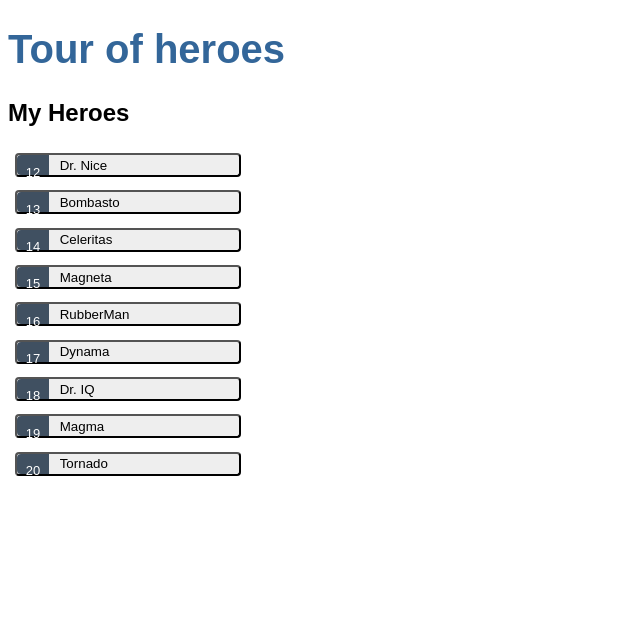
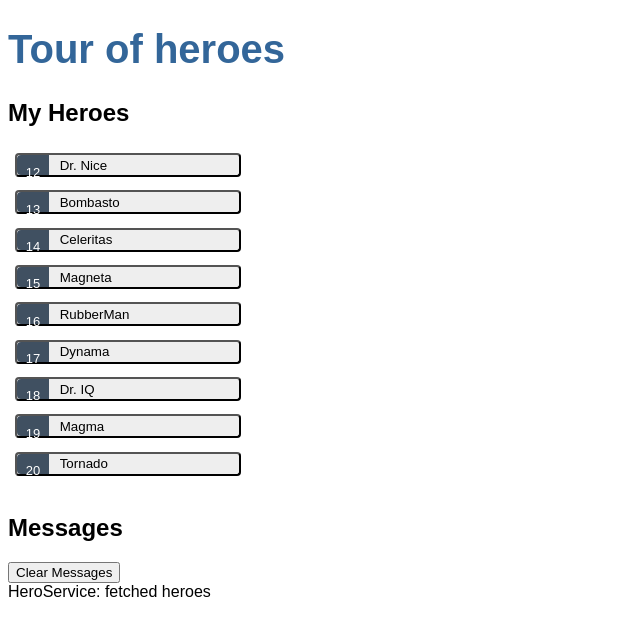
Before and after one commit to gensan0223/angular-tour-of-heroes, an Angular app: page / in a window 1280 px wide. Shown: the top 636 px of the page, without its empty margins (0-640 px from the left). Built offline with nearby package versions, Linux system fonts and the light colour scheme.

Commit message:
メッセージモジュール追加

```diff
--- a/src/app/app.component.html
+++ b/src/app/app.component.html
@@ -1,2 +1,3 @@
 <h1>{{ title }}</h1>
 <app-heroes></app-heroes>
+<app-messages></app-messages>
--- a/src/app/hero.service.ts
+++ b/src/app/hero.service.ts
@@ -2,16 +2,18 @@ import { Injectable } from '@angular/core';
 import { Hero } from './hero';
 import { HEROES } from './mock-heroes';
 import { Observable, of } from 'rxjs';
+import { MessageService } from './message.service';
 
 @Injectable({
   providedIn: 'root'
 })
 export class HeroService {
 
-  constructor() { }
+  constructor(private messageService: MessageService) { }
 
   getHeroes(): Observable<Hero[]> {
     const heroes = of(HEROES);
+    this.messageService.add('HeroService: fetched heroes');
     return heroes;
   }
 }
--- a/src/app/heroes/heroes.component.ts
+++ b/src/app/heroes/heroes.component.ts
@@ -1,15 +1,15 @@
-import { Component } from '@angular/core';
+import { Component, OnInit } from '@angular/core';
 import { Hero } from '../hero';
 import { HEROES } from '../mock-heroes';
 import { HeroService } from '../hero.service';
+import { MessageService } from '../message.service';
 
 @Component({
   selector: 'app-heroes',
   templateUrl: './heroes.component.html',
   styleUrls: ['./heroes.component.css']
 })
-export class HeroesComponent {
-  constructor(private heroService: HeroService) {}
+export class HeroesComponent implements OnInit {
   hero: Hero = {
     id: 1,
     name: 'Windstorm'
@@ -17,11 +17,14 @@ export class HeroesComponent {
   heroes: Hero[] = [];
   selectedHero? : Hero;
 
+  constructor(private heroService: HeroService, private messageService: MessageService) {}
+
   ngOnInit(): void {
     this.getHeroes();
   }
   onSelect(hero: Hero): void {
     this.selectedHero = hero;
+    this.messageService.add(`HeroesComponent: Selected hero id=${hero.id}`);
   }
   getHeroes(): void {
     this.heroService.getHeroes()
--- /dev/null
+++ b/src/app/message.service.ts
@@ -0,0 +1,18 @@
+import { Injectable } from '@angular/core';
+
+@Injectable({
+  providedIn: 'root'
+})
+export class MessageService {
+  messages: string[] = [];
+
+  add(message: string) {
+    this.messages.push(message);
+  }
+
+  clear() {
+    this.messages = [];
+  }
+
+  // constructor() { }
+}
--- /dev/null
+++ b/src/app/messages/messages.component.html
@@ -0,0 +1,9 @@
+<div *ngIf="messageService.messages.length">
+
+    <h2>Messages</h2>
+    <button type="button" class="clear"
+        (clear)="messageService.clear()">Clear Messages</button>
+    <div *ngFor="let message of messageService.messages">
+        {{message}}
+    </div>
+</div>
```
Also changed, not shown: src/app/app-routing.module.ts (added, +12 -0 lines), src/app/app.module.ts (+6 -2 lines), src/app/messages/messages.component.ts (added, +12 -0 lines), src/app/messages/messages.component.css (added), 2 other files (tests, documents, lock files or other folders).
